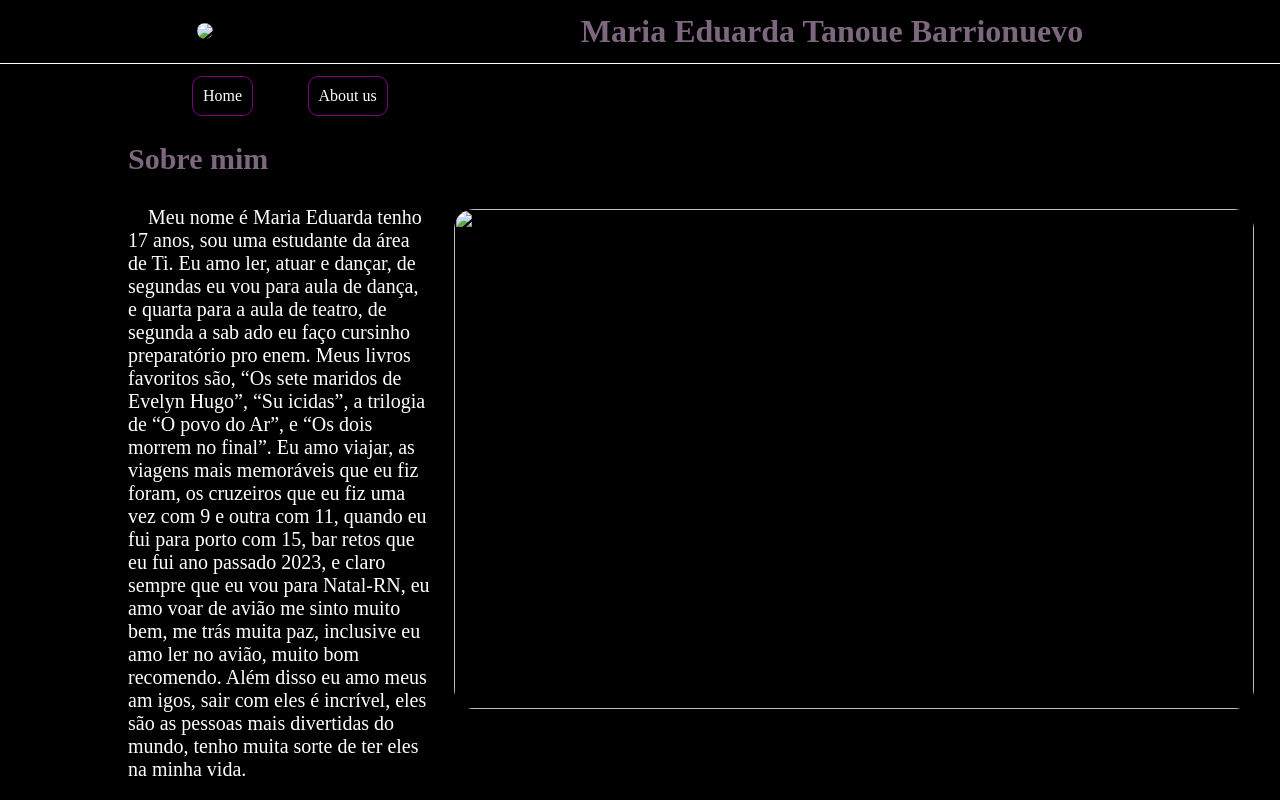
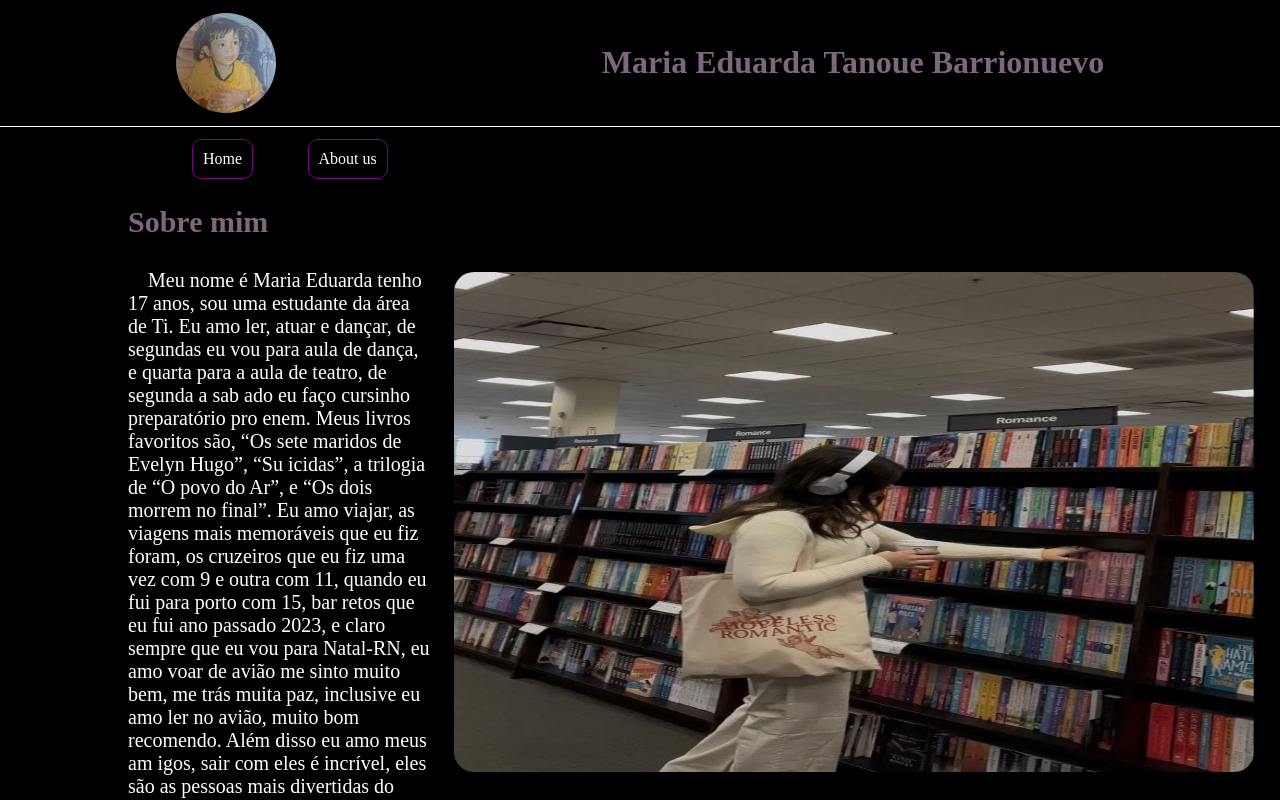
Before and after one commit to ya2cr/portifolio, a plain HTML site: page index.html in a window 1280 px wide. Shown: the top 800 px of the page. Drawn offline with Linux system fonts and the light colour scheme; files that its build step writes are made by us from their sources.

Commit message:
Update index.html

```diff
--- a/index.html
+++ b/index.html
@@ -19,7 +19,7 @@ Yasmim Chaves Rezende   N°31
 
 <body>
    <header class="cabecalho">
-       <img class="cabecalho_logo" src="./imagens/logo.jpg">
+       <img class="cabecalho_logo" src="./imagem/logo.jpg">
        <h1 class="cabecalho_titulo" >Maria Eduarda Tanoue Barrionuevo</h1>
    </header>
 
@@ -48,7 +48,7 @@ Yasmim Chaves Rezende   N°31
             na minha vida. </p>
        </section>
         <section class="principal_secao_2">
-         <img class="principal_imagem" src="./imagens/foto-principal.jpg" width="1000">
+         <img class="principal_imagem" src="./imagem/foto-principal.jpg" width="1000">
         </section>
    </main>
 
```
